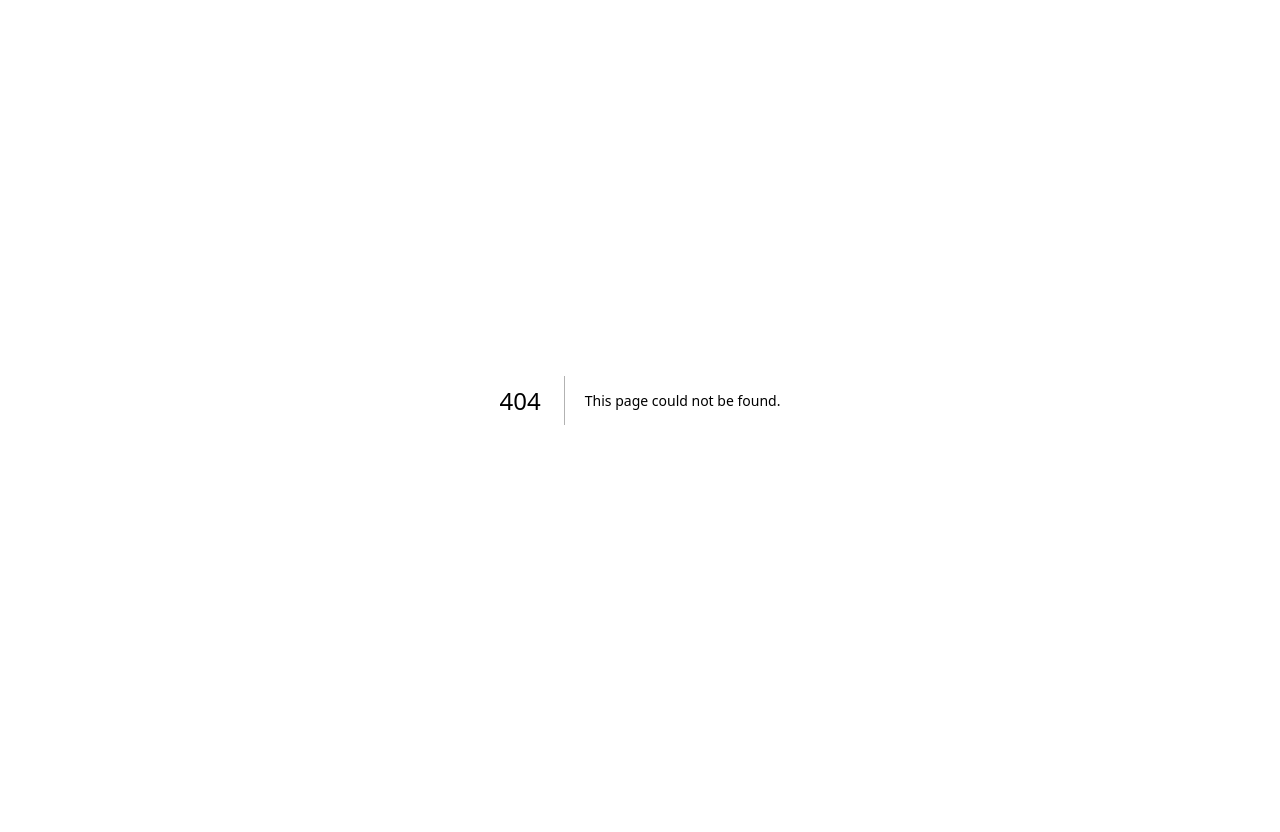
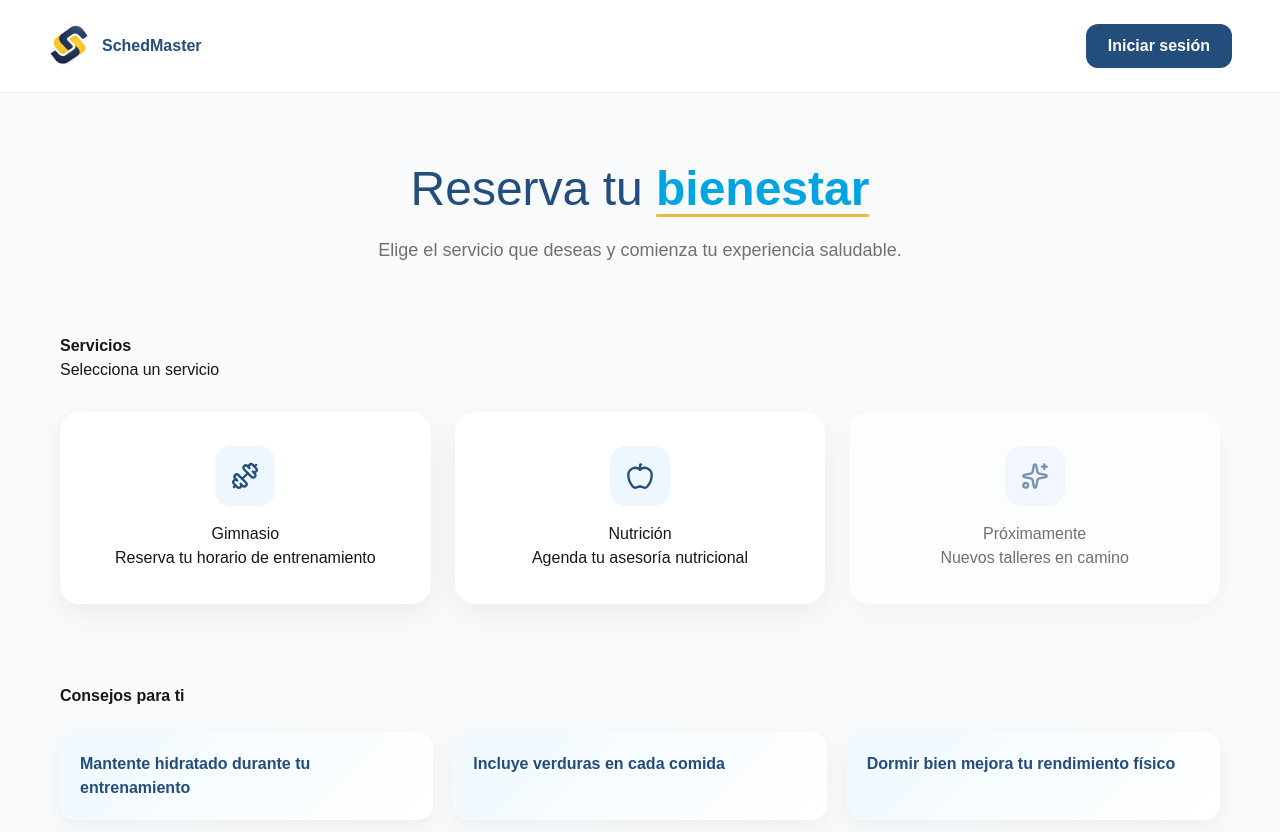
Before and after one commit to RicardoR202417/schedmaster-frontend, a Next.js app: page /seleccion-servicio in a window 1280 px wide. Before the commit this address had no page. Shown: the top 832 px of the page. Before the commit the page ends 800 px from the top, so only its background shows below. Built offline with nearby package versions, Linux system fonts and the light colour scheme.

Commit message:
diseño pagina

```diff
--- /dev/null
+++ b/app/seleccion-servicio/page.tsx
@@ -0,0 +1,90 @@
+'use client';
+
+import './seleccion.css';
+import Link from 'next/link';
+import { Dumbbell, Apple, Sparkles } from 'lucide-react';
+
+export default function HomePage() {
+  return (
+    <div className="home-page">
+
+      {/* HEADER */}
+      <header className="home-header">
+        <div className="logo-section">
+          <img src="/logo.png" alt="logo" />
+          <span>SchedMaster</span>
+        </div>
+
+        <Link href="/login" className="btn-login">
+          Iniciar sesión
+        </Link>
+      </header>
+
+      {/* HERO */}
+      <section className="home-hero">
+        <h1>
+          Reserva tu <span className="highlight">bienestar</span>
+        </h1>
+        <p>
+          Elige el servicio que deseas y comienza tu experiencia saludable.
+        </p>
+      </section>
+
+      {/* SERVICIOS */}
+      <section className="services-section">
+        <strong>Servicios</strong> <h2>Selecciona un servicio</h2>
+
+        <div className="services-grid">
+
+          {/* GIMNASIO */}
+          <Link href="/reservas" className="service-card">
+            <div className="service-icon">
+              <Dumbbell size={28} />
+            </div>
+            <h3>Gimnasio</h3>
+            <p>Reserva tu horario de entrenamiento</p>
+          </Link>
+
+          {/* NUTRICION */}
+          <Link href="/nutricion" className="service-card">
+            <div className="service-icon">
+              <Apple size={28} />
+            </div>
+            <h3>Nutrición</h3>
+            <p>Agenda tu asesoría nutricional</p>
+          </Link>
+
+          {/* PROXIMAMENTE */}
+          <div className="service-card disabled">
+            <div className="service-icon">
+              <Sparkles size={28} />
+            </div>
+            <h3>Próximamente</h3>
+            <p>Nuevos talleres en camino</p>
+          </div>
+
+        </div>
+      </section>
+
+      {/* TIPS */}
+      <section className="tips-section">
+        <strong>Consejos para ti</strong>
+
+        <div className="tips-grid">
+          <div className="tip-card">
+             Mantente hidratado durante tu entrenamiento
+          </div>
+
+          <div className="tip-card">
+             Incluye verduras en cada comida
+          </div>
+
+          <div className="tip-card">
+             Dormir bien mejora tu rendimiento físico
+          </div>
+        </div>
+      </section>
+
+    </div>
+  );
+}
--- /dev/null
+++ b/app/seleccion-servicio/seleccion.css
@@ -0,0 +1,129 @@
+@import '../styles/auth-common.css';
+
+/* ===== PAGE ===== */
+.home-page {
+  min-height: 100vh;
+  background: #f8fafc;
+}
+
+/* ===== HEADER ===== */
+.home-header {
+  display: flex;
+  justify-content: space-between;
+  align-items: center;
+  padding: 24px 48px;
+  background: white;
+  border-bottom: 1px solid #eee;
+}
+
+.logo-section {
+  display: flex;
+  align-items: center;
+  gap: 12px;
+  font-weight: 800;
+  color: var(--azul-institucional);
+}
+
+.logo-section img {
+  width: 42px;
+  height: 42px;
+}
+
+.btn-login {
+  background: var(--azul-institucional);
+  color: white;
+  padding: 10px 22px;
+  border-radius: 12px;
+  text-decoration: none;
+  font-weight: 700;
+  transition: 0.3s;
+}
+
+.btn-login:hover {
+  background: var(--azul-claro);
+}
+
+/* ===== HERO ===== */
+.home-hero {
+  text-align: center;
+  padding: 60px 20px 30px;
+}
+
+.home-hero h1 {
+  font-size: 48px;
+  color: var(--azul-institucional);
+  margin-bottom: 12px;
+}
+
+.home-hero p {
+  color: var(--gris);
+  font-size: 18px;
+}
+
+/* ===== SERVICES ===== */
+.services-section {
+  padding: 40px 60px;
+}
+
+.services-grid {
+  margin-top: 30px;
+  display: grid;
+  grid-template-columns: repeat(auto-fit, minmax(220px, 1fr));
+  gap: 24px;
+}
+
+.service-card {
+  background: white;
+  border-radius: 20px;
+  padding: 32px 24px;
+  text-align: center;
+  text-decoration: none;
+  color: inherit;
+  box-shadow: 0 10px 30px rgba(0,0,0,0.06);
+  transition: 0.25s ease;
+  border: 2px solid transparent;
+}
+
+.service-card:hover {
+  transform: translateY(-6px);
+  border-color: var(--azul-claro);
+}
+
+.service-icon {
+  width: 60px;
+  height: 60px;
+  background: #eef6ff;
+  border-radius: 16px;
+  display: flex;
+  align-items: center;
+  justify-content: center;
+  margin: 0 auto 16px;
+  color: var(--azul-institucional);
+}
+
+/* PROXIMAMENTE */
+.service-card.disabled {
+  opacity: 0.6;
+  cursor: not-allowed;
+}
+
+/* ===== TIPS ===== */
+.tips-section {
+  padding: 40px 60px 80px;
+}
+
+.tips-grid {
+  margin-top: 24px;
+  display: grid;
+  grid-template-columns: repeat(auto-fit, minmax(220px, 1fr));
+  gap: 20px;
+}
+
+.tip-card {
+  background: linear-gradient(135deg, #f0f9ff, #ffffff);
+  border-radius: 16px;
+  padding: 20px;
+  font-weight: 600;
+  color: var(--azul-institucional);
+  box-shadow: 0 8px 24px rgba(0,0,0,0.05);
+}
```
